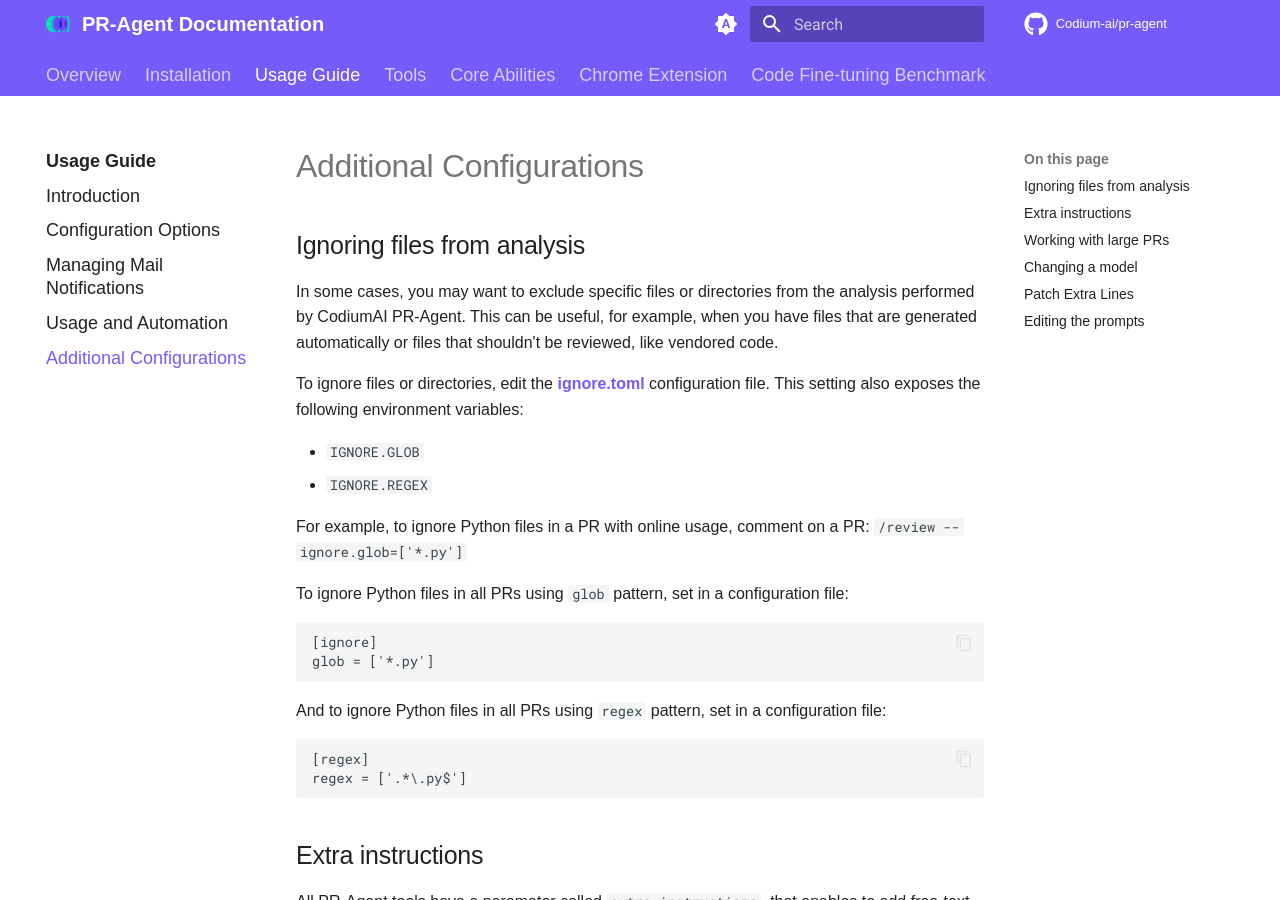
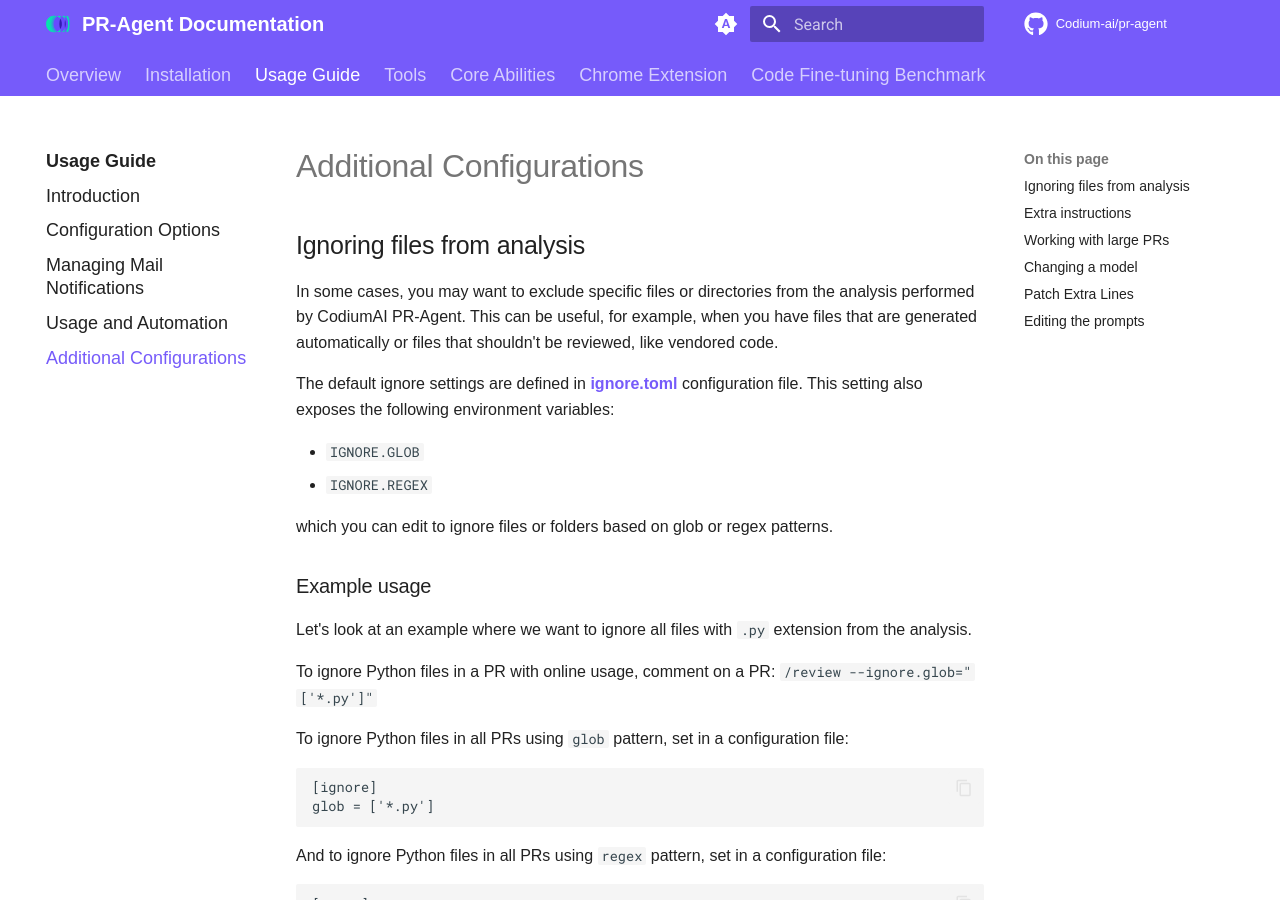
Before and after one commit to Codium-ai/pr-agent, an MkDocs documentation site: the page built from docs/docs/usage-guide/additional_configurations.md, in a window 1280 px wide and 900 px high. Built offline with MkDocs 1.6.1 and Material for MkDocs 9.7.7, drawn with Linux system fonts in a browser that asks for light colours; comment, search, counter and statistics services are not loaded.

Commit message:
Update usage guide to clarify ignore settings and provide example usage

````diff
--- a/docs/docs/usage-guide/additional_configurations.md
+++ b/docs/docs/usage-guide/additional_configurations.md
@@ -2,13 +2,20 @@
 
 In some cases, you may want to exclude specific files or directories from the analysis performed by CodiumAI PR-Agent. This can be useful, for example, when you have files that are generated automatically or files that shouldn't be reviewed, like vendored code.
 
-To ignore files or directories, edit the **[ignore.toml](https://github.com/Codium-ai/pr-agent/blob/main/pr_agent/settings/ignore.toml)** configuration file. This setting also exposes the following environment variables:
+The default ignore settings are defined in **[ignore.toml](https://github.com/Codium-ai/pr-agent/blob/main/pr_agent/settings/ignore.toml)** configuration file. This setting also exposes the following environment variables:
 
  - `IGNORE.GLOB`
  - `IGNORE.REGEX`
 
-For example, to ignore Python files in a PR with online usage, comment on a PR:
-`/review --ignore.glob=['*.py']`
+which you can edit to ignore files or folders based on glob or regex patterns.
+
+### Example usage
+
+Let's look at an example where we want to ignore all files with `.py` extension from the analysis.
+
+To ignore Python files in a PR with online usage, comment on a PR:
+`/review --ignore.glob="['*.py']"`
+
 
 To ignore Python files in all PRs using `glob` pattern, set in a configuration file:
 ```
@@ -21,6 +28,7 @@ And to ignore Python files in all PRs using `regex` pattern, set in a configurat
 [regex]
 regex = ['.*\.py$']
 ```
+
 ## Extra instructions
 
 All PR-Agent tools have a parameter called `extra_instructions`, that enables to add free-text extra instructions. Example usage:
````
